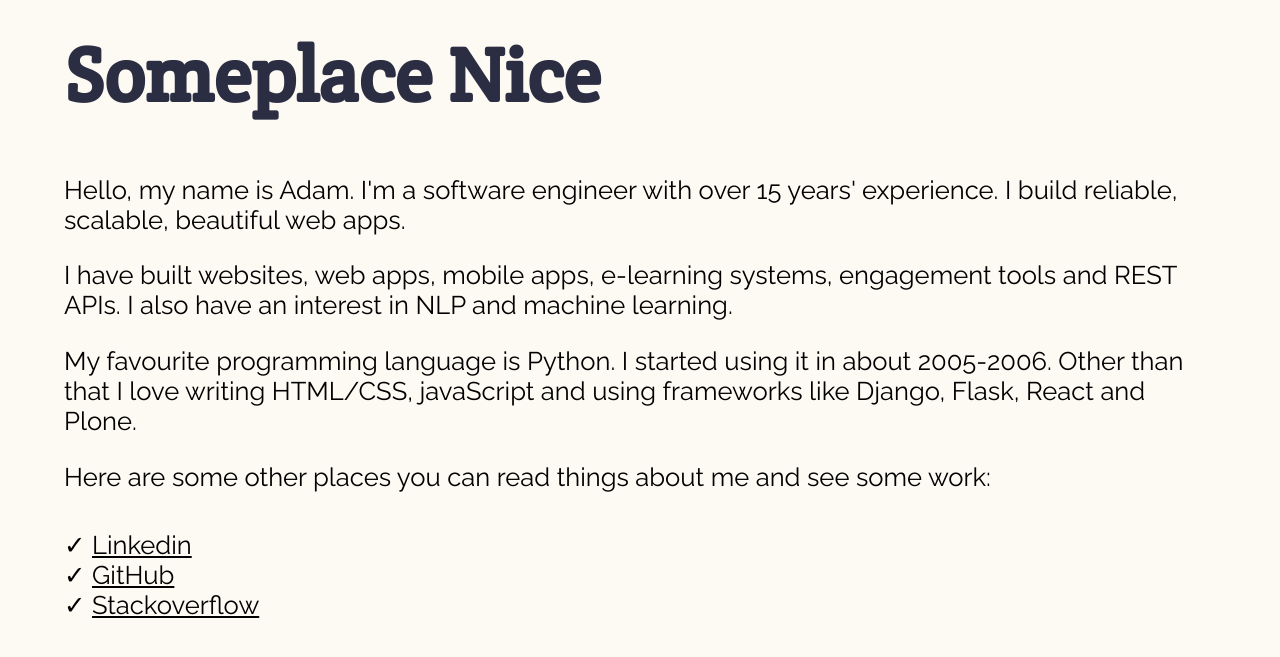
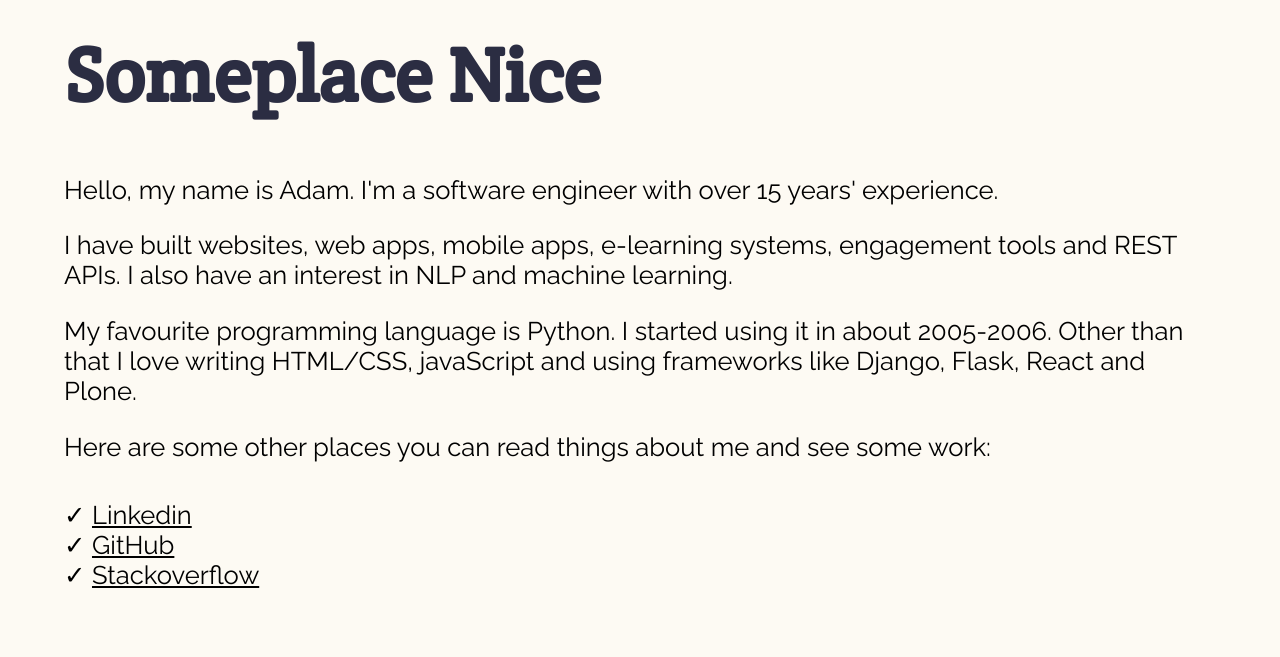
Before and after one commit to adamcheasley/adamcheasley.github.io, a Jekyll site: the page index.html, which Jekyll copies as it is, in a window 1280 px wide. Shown: the top 657 px of the page. Built offline with Jekyll 4.4.1, drawn with Linux system fonts in a browser that asks for light colours.

Commit message:
Update index.html

```diff
--- a/index.html
+++ b/index.html
@@ -22,7 +22,7 @@
   <body>
     <h1>Someplace Nice</h1>
 
-    <p>Hello, my name is Adam. I'm a software engineer with over 15 years' experience. I build reliable, scalable, beautiful web apps. </p>
+    <p>Hello, my name is Adam. I'm a software engineer with over 15 years' experience.</p>
 
     <p>I have built websites, web apps, mobile apps, e-learning systems, engagement tools and REST APIs. I also have an interest in NLP and machine learning.</p>
     <p>My favourite programming language is Python. I started using it in about 2005-2006. Other than that I love writing HTML/CSS, javaScript and using frameworks like Django, Flask, React and Plone.</p>
```
